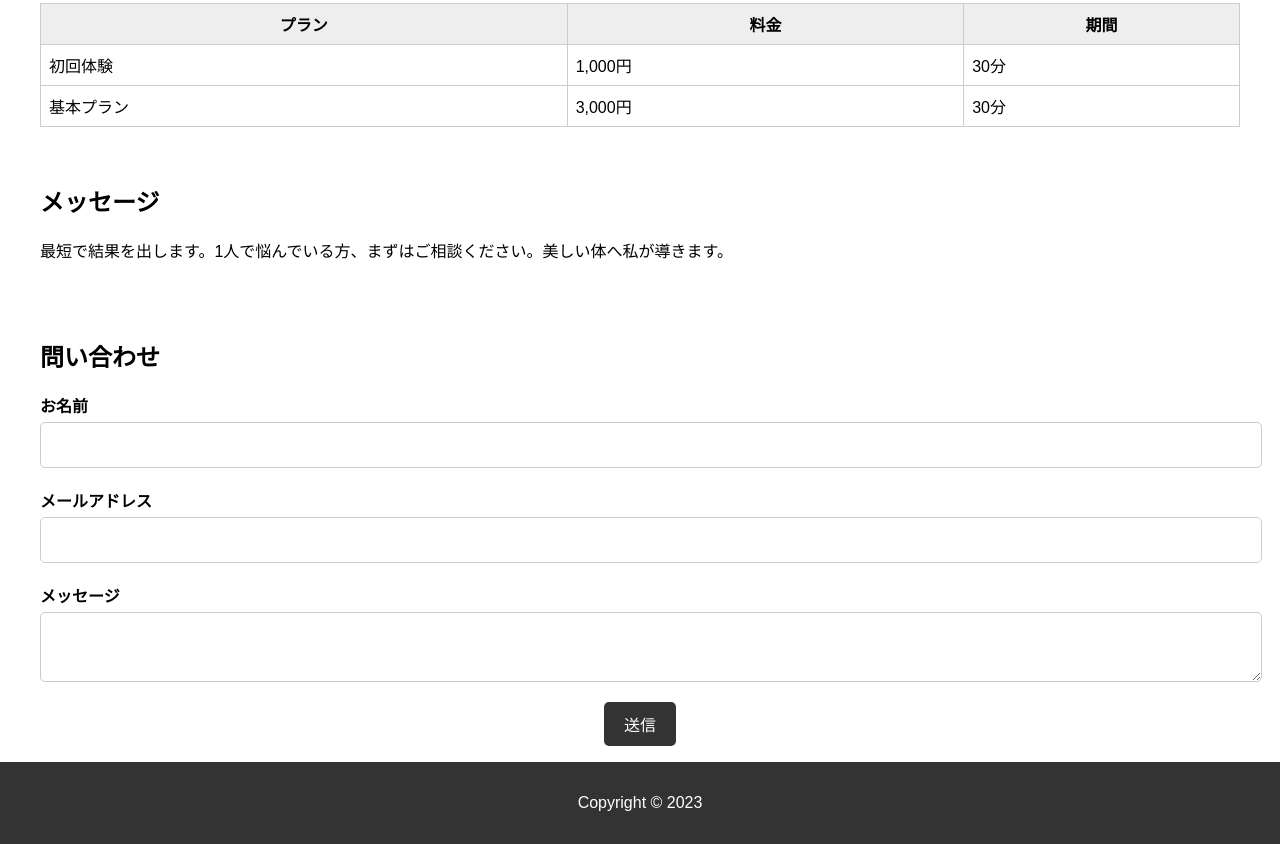
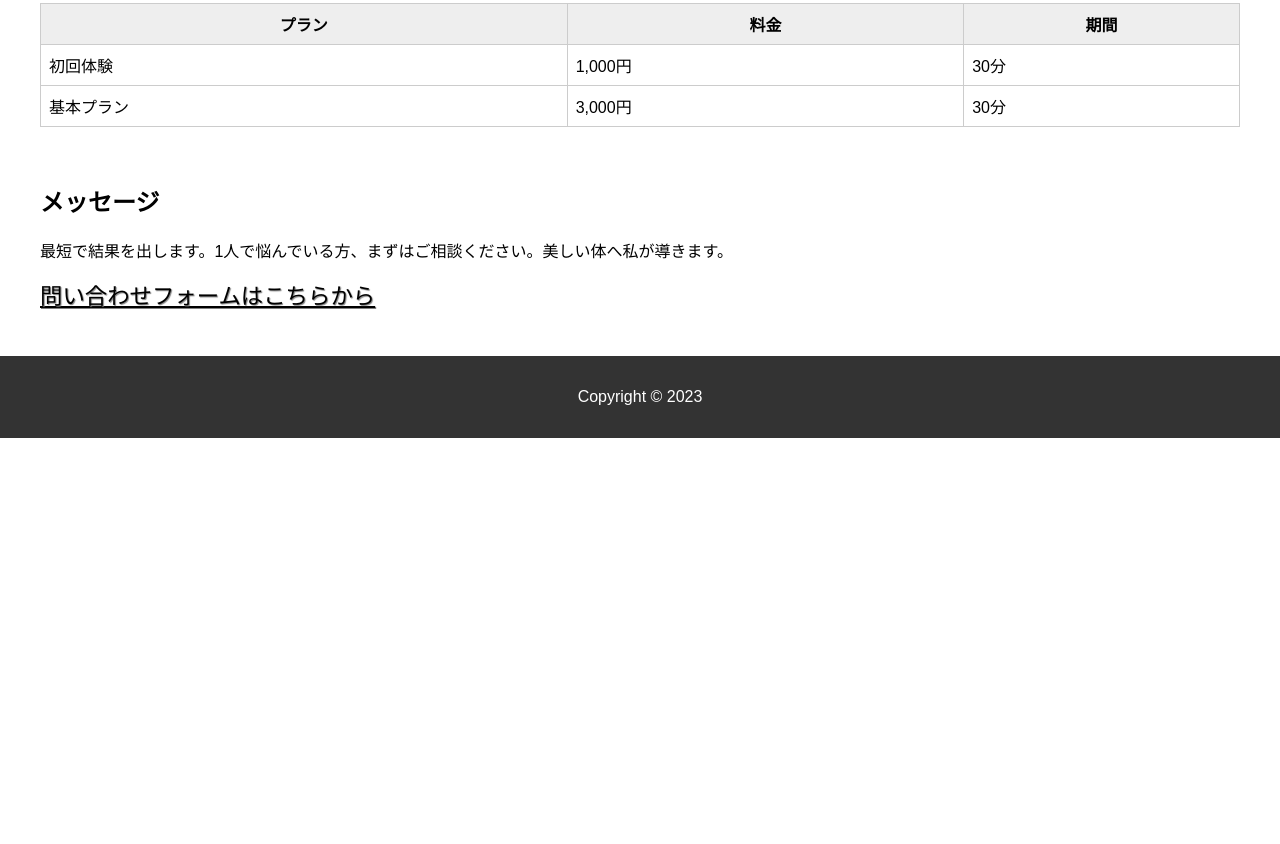
Before and after one commit to nao-kichi/Online-Trainer, a website: page index.html in a window 1280 px wide. Shown: the part 1422-2266 px from the top of the page. After the commit the page ends 1860 px from the top, so only its background shows below. Drawn offline with nearby package versions, Linux system fonts and the light colour scheme.

Commit message:
google問い合わせフォームの追加

```diff
--- a/index.html
+++ b/index.html
@@ -5,7 +5,11 @@
     <title>松本尚輝のオンライントレーニング塾</title>
     <meta charset="UTF-8">
     <meta name="viewport" content="width=device-width, initial-scale=1.0">
+    <link rel="icon" href="./src/image/email.png" type="image/x-icon">
     <link rel="stylesheet" href="./src/css/style.css">
+    <script src="./src/js/jquery-3.6.0.min.js"></script>
+    <script src="https://code.jquery.com/jquery-3.6.0.min.js"></script>
+    <script src="./src/js/sendAfter.js"></script> <!-- 送信後js -->
 </head>
 
 <body>
@@ -25,19 +29,19 @@
     <div class="container">
         <section>
             <div class="image-container">
-                <img src="./src/image/Profile.jpg" alt="画像1の説明">
-                <img src="./src/image/Contest.jpg" alt="画像2の説明">
+                <img src="./src/image/profile.jpg" alt="画像1の説明">
+                <img src="./src/image/contest.jpg" alt="画像2の説明">
             </div>
             <br><br>
             <h1>自己紹介</h1>
             <h2 id="profile">経歴</h2>
             <p>2018年 11月 株式会社THINK FITNESS(ゴールドジム)に正社員として入社</br>
-               2021年 12月 株式会社THINK FITNESS 退社</br>
-               2022年 1月 フリーランスとして、ゴールドジム表参道・エニタイム神宮前・エニタイム西新宿にて指導開始</br>
-               2023年 4月 本業でWeb系フロントエンドエンジニアとして働く傍ら、オンラインにて指導を継続
-               <h2>資格・実績</h2>
+                2021年 12月 株式会社THINK FITNESS 退社</br>
+                2022年 1月 フリーランスとして、ゴールドジム表参道・エニタイム神宮前・エニタイム西新宿にて指導開始</br>
+                2023年 4月 本業でWeb系フロントエンドエンジニアとして働く傍ら、オンラインにて指導を継続
+            <h2>資格・実績</h2>
             <p>2020年 10月 NSCA-CPT(米国)資格取得</br>
-               2020年 12月 整体ボディケアセラピスト資格取得</p>
+                2020年 12月 整体ボディケアセラピスト資格取得</p>
         </section>
         <br><br>
 
@@ -77,56 +81,13 @@
         </section>
         <br><br>
 
-        <!-- 一言とリンク -->
         <h2 id="message">メッセージ</h2>
         <p>最短で結果を出します。1人で悩んでいる方、まずはご相談ください。美しい体へ私が導きます。</p>
-        <br><br>
-
-        <!-- ここで入力したメールアドレスが送信元となる -->
-        <section>
-            <h2 id="contact">問い合わせ</h2>
-            <form action="https://api.staticforms.xyz/submit" method="post">
-                <input type="hidden" name="accessKey" value="01670bbe-3706-4b7a-8ec1-36a7e6683ace">
-                <label for="name">お名前</label>
-                <input type="text" id="name" name="name" required>
-
-                <label for="email">メールアドレス</label>
-                <input type="email" id="email" name="email" required>
-
-                <label for="message">メッセージ</label>
-                <textarea id="message" name="message" required></textarea>
-
-                <button type="submit">送信</button>
-            </form>
-        </section>
-
+        <a href="https://docs.google.com/forms/d/e/1FAIpQLSfVFpjhTZNLgspna7GJu9omqRMtu0IS3ci-xGfv6YimjJxqiQ/viewform?usp=sf_link">問い合わせフォームはこちらから</a>
     </div>
     <footer>
         <p>Copyright © 2023</p>
     </footer>
-
-    <script src="https://code.jquery.com/jquery-3.6.0.min.js"></script>
-
-    <script>
-        $(document).ready(function(){
-          $('form').submit(function(event) {
-            event.preventDefault();
-            $.ajax({
-              type: 'POST',
-              url: 'https://api.staticforms.xyz/submit',
-              data: $('form').serialize(),
-              success: function(data) {
-                $('form').hide();
-                alert('送信が完了しました');
-              },
-              error: function(err) {
-                alert('エラーが発生しました');
-              }
-            });
-          });
-        });
-        </script>
-
 </body>
 
 </html>
--- /dev/null
+++ b/package.json
@@ -0,0 +1,5 @@
+{
+  "dependencies": {
+    "jquery": "^3.6.4"
+  }
+}
--- a/src/css/style.css
+++ b/src/css/style.css
@@ -58,21 +58,6 @@ body {
     margin-bottom: 16px;
   }
 
-  section h2 {
-    font-size: 24px;
-    margin-top: 24px;
-  }
-
-  section ul {
-    margin: 0;
-    padding: 0;
-    list-style: none;
-  }
-
-  section li {
-    margin-bottom: 8px;
-  }
-
   table {
     width: 100%;
     border-collapse: collapse;
@@ -89,46 +74,15 @@ body {
     background-color: #eee;
   }
 
-  /* 問い合わせフォームをオシャレにする */
-  form label {
-    display: block;
-    margin-bottom: 5px;
-    font-size: 16px;
-    font-weight: bold;
-  }
-
-  form input[type="text"],
-  form input[type="email"],
-  form textarea {
-    display: block;
-    width: 100%;
-    padding: 10px;
-    margin-bottom: 20px;
-    border: 1px solid #ccc;
-    border-radius: 5px;
-    font-size: 16px;
-    line-height: 1.5;
-  }
-
-  form button[type="submit"] {
-    display: block;
-    margin: 20px auto 0;
-    padding: 10px 20px;
-    border: none;
-    border-radius: 5px;
-    background-color: #333;
-    color: #fff;
-    font-size: 16px;
-    cursor: pointer;
-    transition: background-color 0.3s ease;
-  }
-
-  form button[type="submit"]:hover {
-    background-color: #666;
+  a {
+    font-size: 1.4em;
+    color: black;
+    text-shadow: 1px 1px 1px gray;
   }
 
   /* フッター */
   footer {
+    margin-top: 30px;
     background-color: #333;
     color: white;
     padding: 16px;
@@ -157,10 +111,6 @@ body {
     .image-container img {
       max-width: 100%;
       height: auto;
-    }
-
-    section h2 {
-      font-size: 20px;
     }
 
     table {
@@ -215,10 +165,6 @@ body {
       height: auto;
     }
 
-    section h2 {
-      font-size: 18px;
-    }
-
     table {
       font-size: 12px;
     }
--- /dev/null
+++ b/src/js/sendAfter.js
@@ -0,0 +1,17 @@
+$(document).ready(function(){
+    $('form').submit(function(event) {
+      event.preventDefault();
+      $.ajax({
+        type: 'POST',
+        url: 'https://api.staticforms.xyz/submit',
+        data: $('form').serialize(),
+        success: function(data) {
+          $('form').hide();
+          alert('送信が完了しました');
+        },
+        error: function(err) {
+          alert('エラーが発生しました');
+        }
+      });
+    });
+  });
```
Also changed, not shown: src/image/email.png (added), 2 other files.
